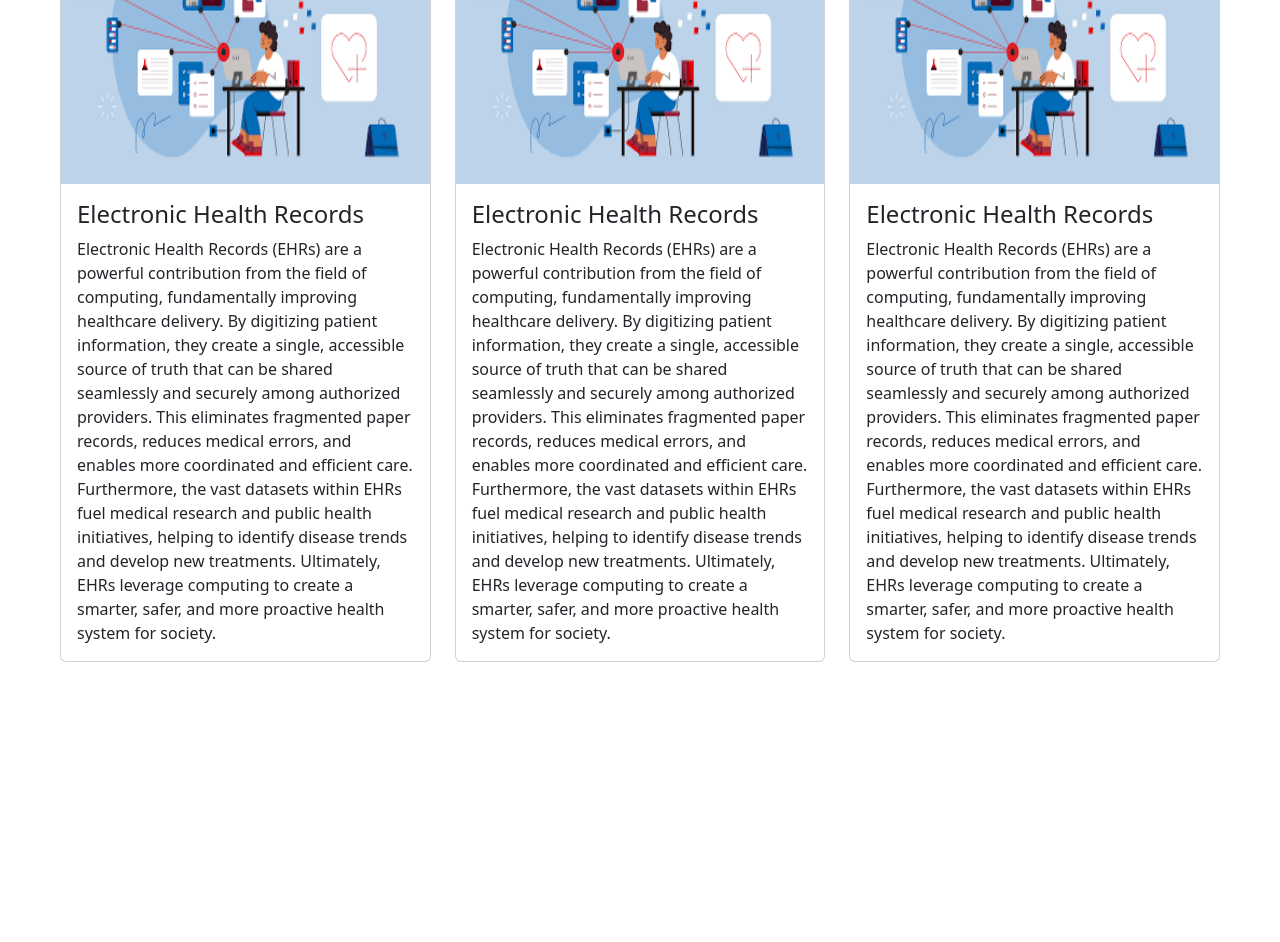
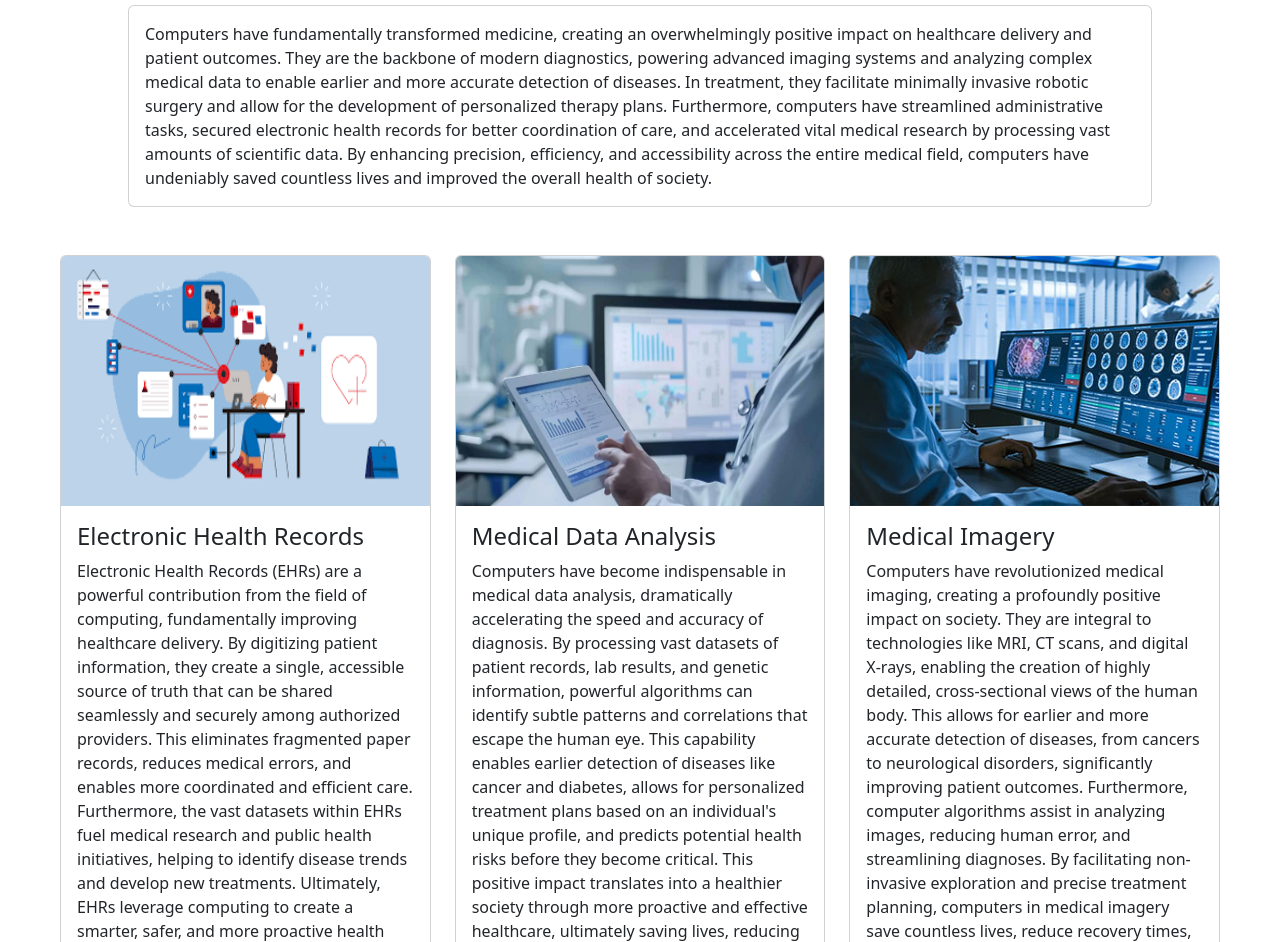
Before and after one commit to TheFlugeler/teamwork-makes-the-dreamwork, a plain HTML site: page medicine.html in a window 1280 px wide. Shown: the part 325-1267 px from the top of the page. Before the commit the page ends 1035 px from the top, so only its background shows below. Drawn offline with nearby package versions, Linux system fonts and the light colour scheme.

Commit message:
Finished medicine page and navbar

```diff
--- a/medicine.html
+++ b/medicine.html
@@ -8,7 +8,7 @@
         <link href="https://cdn.jsdelivr.net/npm/bootstrap@5.3.8/dist/css/bootstrap.min.css" rel="stylesheet" integrity="sha384-sRIl4kxILFvY47J16cr9ZwB07vP4J8+LH7qKQnuqkuIAvNWLzeN8tE5YBujZqJLB" crossorigin="anonymous">
     </head>
     <body>
-        <nav class="navbar navbar-dark navbar-expand-lg bg-dark ">
+        </nav>
             <a class="navbar-brand mx-2" href="#">Teamwork</a>
             <ul class="navbar-nav">
                 <li class="nav-item"></li>
@@ -24,11 +24,25 @@
                     <a href="Assamee.html" class="nav-link">Artificial Intelligence</a><!--Add link to Assamee's website-->
                 </li>
             </ul>
+            <ul class="navbar-nav ms-auto">
+                <li class="nav-item m-0 p-0">
+                    <a href="https://github.com/TheFlugeler/teamwork-makes-the-dreamwork" class="nav-link m-0 p-0">
+                        <img src="pictures/github.png" width="50" height="50">
+                    </a>
+                </li>
+            </ul>
         </nav>
         <h1 class="text-center my-4">Computing in Medicine</h1>
         <div class="card mx-auto" style="width: 80%">
             <div class="card-body">
-                Computers have been used in many different applications within medicine
+                Computers have fundamentally transformed medicine, creating an overwhelmingly positive impact on
+                healthcare delivery and patient outcomes. They are the backbone of modern diagnostics, powering advanced
+                imaging systems and analyzing complex medical data to enable earlier and more accurate detection of diseases.
+                In treatment, they facilitate minimally invasive robotic surgery and allow for the development of personalized
+                therapy plans. Furthermore, computers have streamlined administrative tasks, secured electronic health records
+                for better coordination of care, and accelerated vital medical research by processing vast amounts of scientific
+                data. By enhancing precision, efficiency, and accessibility across the entire medical field, computers have undeniably
+                saved countless lives and improved the overall health of society.
             </div>
         </div>
         <div class="row my-5 mx-5">
@@ -53,44 +67,42 @@
             </div>
             <div class="col-4 d-flex">
                 <div class="card" style="width: 40rem">
-                    <img src="pictures/medicine-1.png" class="card-img-top" alt="Electronic Health Records" height="250">
+                    <img src="pictures/medicine-3.jpg" class="card-img-top" alt="Data Analysis" height="250">
                     <div class="card-body">
-                        <h4 class="card-title">Electronic Health Records</h4>
+                        <h4 class="card-title">Medical Data Analysis</h4>
                         <p class="card-text">
-                            Electronic Health Records (EHRs) are a powerful contribution from the field of computing,
-                            fundamentally improving healthcare delivery. By digitizing patient information,
-                            they create a single, accessible source of truth that can be shared seamlessly and
-                            securely among authorized providers. This eliminates fragmented paper records,
-                            reduces medical errors, and enables more coordinated and efficient care.
-                            Furthermore, the vast datasets within EHRs fuel medical research and public
-                            health initiatives, helping to identify disease trends and develop new treatments.
-                            Ultimately, EHRs leverage computing to create a smarter, safer, and more proactive
-                            health system for society.
+                            Computers have become indispensable in medical data analysis, dramatically accelerating the
+                            speed and accuracy of diagnosis. By processing vast datasets of patient records, lab results,
+                            and genetic information, powerful algorithms can identify subtle patterns and correlations that
+                            escape the human eye. This capability enables earlier detection of diseases like cancer and diabetes,
+                            allows for personalized treatment plans based on an individual's unique profile, and predicts potential
+                            health risks before they become critical. This positive impact translates into a healthier society through
+                            more proactive and effective healthcare, ultimately saving lives, reducing long-term treatment costs, and
+                            improving patient outcomes on a massive scale.
                         </p>
                     </div>
                 </div>
             </div>
             <div class="col-4 d-flex">
                 <div class="card" style="width: 40rem">
-                    <img src="pictures/medicine-1.png" class="card-img-top" alt="Electronic Health Records" height="250">
+                    <img src="pictures/medicine-2.jpg" class="card-img-top" alt="Medical Imagery" height="250">
                     <div class="card-body">
-                        <h4 class="card-title">Electronic Health Records</h4>
+                        <h4 class="card-title">Medical Imagery</h4>
                         <p class="card-text">
-                            Electronic Health Records (EHRs) are a powerful contribution from the field of computing,
-                            fundamentally improving healthcare delivery. By digitizing patient information,
-                            they create a single, accessible source of truth that can be shared seamlessly and
-                            securely among authorized providers. This eliminates fragmented paper records,
-                            reduces medical errors, and enables more coordinated and efficient care.
-                            Furthermore, the vast datasets within EHRs fuel medical research and public
-                            health initiatives, helping to identify disease trends and develop new treatments.
-                            Ultimately, EHRs leverage computing to create a smarter, safer, and more proactive
-                            health system for society.
+                            Computers have revolutionized medical imaging, creating a profoundly positive impact on society.
+                            They are integral to technologies like MRI, CT scans, and digital X-rays, enabling the creation
+                            of highly detailed, cross-sectional views of the human body. This allows for earlier and more
+                            accurate detection of diseases, from cancers to neurological disorders, significantly improving
+                            patient outcomes. Furthermore, computer algorithms assist in analyzing images, reducing human error,
+                            and streamlining diagnoses. By facilitating non-invasive exploration and precise treatment planning,
+                            computers in medical imagery save countless lives, reduce recovery times, and enhance the overall
+                            quality and efficiency of healthcare worldwide.
                         </p>
                     </div>
                 </div>
             </div>
-
         </div>
+        Information Source: <a href="chat.deepseek.com">Deepseek</a> [11/2025]
 
     </body>
     <script src="https://cdn.jsdelivr.net/npm/@popperjs/core@2.11.8/dist/umd/popper.min.js" integrity="sha384-I7E8VVD/ismYTF4hNIPjVp/Zjvgyol6VFvRkX/vR+Vc4jQkC+hVqc2pM8ODewa9r" crossorigin="anonymous"></script>
```
Also changed, not shown: Assamee.html (+8 -0 lines), turing.html (+7 -0 lines), pictures/medicine-2.jpg (added), pictures/medicine-3.jpg (added).
